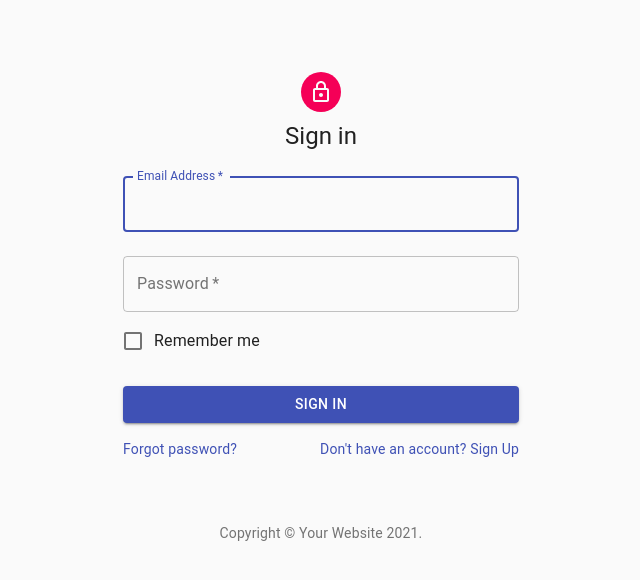
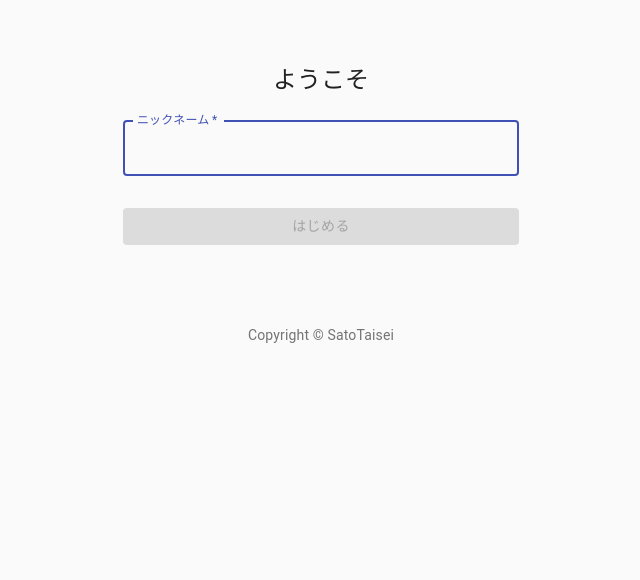
Before and after one commit to SatoTaisei/hamchat, a React (Create React App) app: page / in a window 1280 px wide. Shown: the top 580 px of the page, without its empty margins (319-959 px from the left). Built offline with nearby package versions, Linux system fonts and the light colour scheme.

Commit message:
⚡️ 入力文字によるはじめるボタンの制御を追加

```diff
--- a/src/components/App.jsx
+++ b/src/components/App.jsx
@@ -1,7 +1,9 @@
-import React from "react";
+import React, { useState } from "react";
 
-import SignIn from "src/components/SignIn";
+import { SignIn } from "src/components/SignIn";
 
 export default () => {
-  return <SignIn />;
+  const [name, setName] = useState("");
+  console.log({ name });
+  return <SignIn setName={setName} />;
 };
--- a/src/components/SignIn.jsx
+++ b/src/components/SignIn.jsx
@@ -1,14 +1,9 @@
-import React from "react";
-import Avatar from "@material-ui/core/Avatar";
+import React, { useState, useEffect } from "react";
 import Button from "@material-ui/core/Button";
 import CssBaseline from "@material-ui/core/CssBaseline";
 import TextField from "@material-ui/core/TextField";
-import FormControlLabel from "@material-ui/core/FormControlLabel";
-import Checkbox from "@material-ui/core/Checkbox";
 import Link from "@material-ui/core/Link";
-import Grid from "@material-ui/core/Grid";
 import Box from "@material-ui/core/Box";
-import LockOutlinedIcon from "@material-ui/icons/LockOutlined";
 import Typography from "@material-ui/core/Typography";
 import { makeStyles } from "@material-ui/core/styles";
 import Container from "@material-ui/core/Container";
@@ -17,11 +12,14 @@ const Copyright = () => {
   return (
     <Typography variant="body2" color="textSecondary" align="center">
       {"Copyright © "}
-      <Link color="inherit" href="https://material-ui.com/">
-        Your Website
-      </Link>{" "}
-      {new Date().getFullYear()}
-      {"."}
+      <Link
+        color="inherit"
+        href="https://github.com/SatoTaisei"
+        target="_blank"
+        rel="noopener"
+      >
+        SatoTaisei
+      </Link>
     </Typography>
   );
 };
@@ -46,17 +44,22 @@ const useStyles = makeStyles((theme) => ({
   },
 }));
 
-export default function SignIn() {
+export const SignIn = () => {
   const classes = useStyles();
+  const [disabled, setDisabled] = useState(true);
+  const [string, setString] = useState("");
+
+  useEffect(() => {
+    const disabled = string === "";
+    setDisabled(disabled);
+  }, [string]);
+
   return (
     <Container component="main" maxWidth="xs">
       <CssBaseline />
       <div className={classes.paper}>
-        <Avatar className={classes.avatar}>
-          <LockOutlinedIcon />
-        </Avatar>
         <Typography component="h1" variant="h5">
-          Sign in
+          ようこそ
         </Typography>
         <form className={classes.form} noValidate>
           <TextField
@@ -64,26 +67,11 @@ export default function SignIn() {
             margin="normal"
             required
             fullWidth
-            id="email"
-            label="Email Address"
-            name="email"
-            autoComplete="email"
+            id="name"
+            label="ニックネーム"
+            name="name"
             autoFocus
-          />
-          <TextField
-            variant="outlined"
-            margin="normal"
-            required
-            fullWidth
-            name="password"
-            label="Password"
-            type="password"
-            id="password"
-            autoComplete="current-password"
-          />
-          <FormControlLabel
-            control={<Checkbox value="remember" color="primary" />}
-            label="Remember me"
+            onChange={(e) => setString(e.target.value)}
           />
           <Button
             type="submit"
@@ -91,21 +79,10 @@ export default function SignIn() {
             variant="contained"
             color="primary"
             className={classes.submit}
+            disabled={disabled}
           >
-            Sign In
+            はじめる
           </Button>
-          <Grid container>
-            <Grid item xs>
-              <Link href="#" variant="body2">
-                Forgot password?
-              </Link>
-            </Grid>
-            <Grid item>
-              <Link href="#" variant="body2">
-                {"Don't have an account? Sign Up"}
-              </Link>
-            </Grid>
-          </Grid>
         </form>
       </div>
       <Box mt={8}>
@@ -113,4 +90,4 @@ export default function SignIn() {
       </Box>
     </Container>
   );
-}
+};
```
